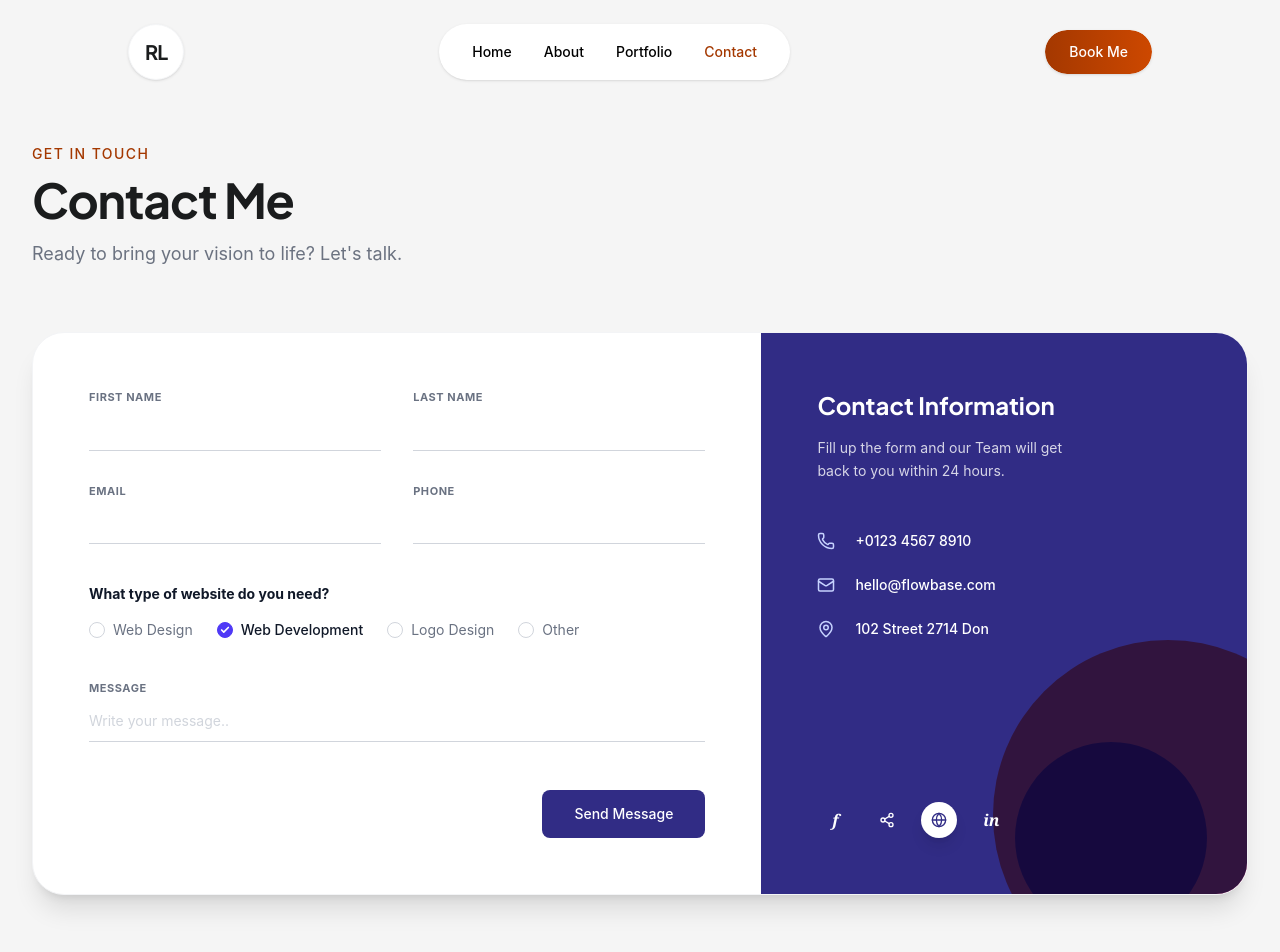
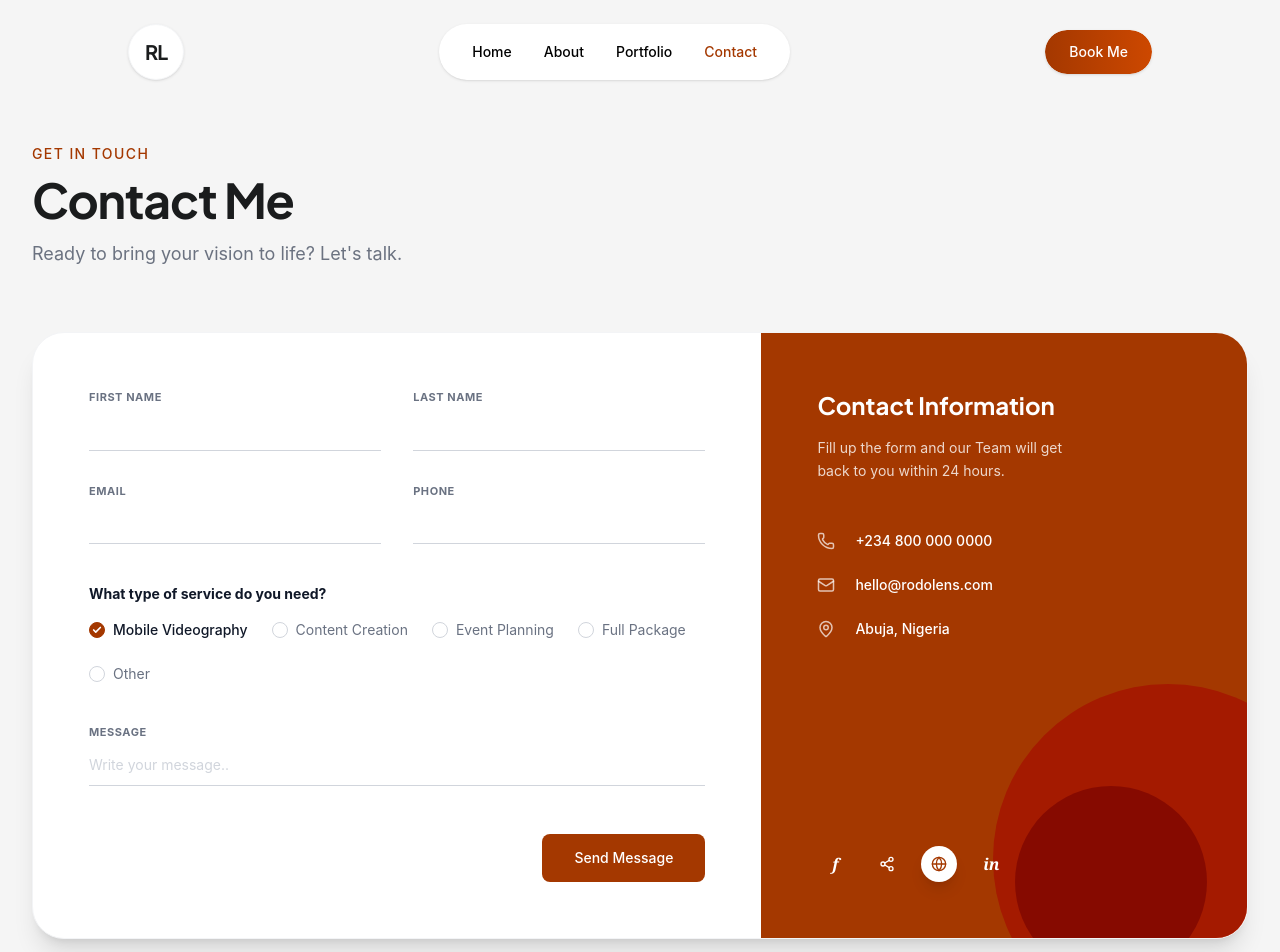
Before and after one commit to ashefor/rodo, a Next.js app: page /contact in a window 1280 px wide. Shown: the top 952 px of the page. Built offline with nearby package versions, Linux system fonts and the light colour scheme.

Commit message:
refactor: Centralize contact details and service options, and standardize styling with primary color classes.

```diff
--- a/src/components/contact/ContactForm.tsx
+++ b/src/components/contact/ContactForm.tsx
@@ -7,8 +7,7 @@ import { z } from "zod";
 import { motion } from "framer-motion";
 import { Check } from "lucide-react";
 
-// The service options mapped to what's likely offered or common in standard templates
-const RADIO_OPTIONS = ["Web Design", "Web Development", "Logo Design", "Other"];
+import { SERVICE_OPTIONS } from "@/lib/constants";
 
 const contactSchema = z.object({
   firstName: z.string().min(2, "Required"),
@@ -31,7 +30,7 @@ export function ContactForm() {
   } = useForm<ContactFormData>({
     resolver: zodResolver(contactSchema),
     defaultValues: {
-      service: "Web Development",
+      service: SERVICE_OPTIONS[0],
     }
   });
 
@@ -98,9 +97,9 @@ export function ContactForm() {
 
       {/* Radio Service Group */}
       <div className="pt-2">
-        <label className="text-sm font-bold text-gray-900 mb-4 block">What type of website do you need?</label>
+        <label className="text-sm font-bold text-gray-900 mb-4 block">What type of service do you need?</label>
         <div className="flex flex-wrap gap-4 md:gap-6">
-          {RADIO_OPTIONS.map((opt) => (
+          {SERVICE_OPTIONS.map((opt) => (
             <label key={opt} className="flex items-center gap-2 cursor-pointer group">
               <input
                 type="radio"
@@ -108,7 +107,7 @@ export function ContactForm() {
                 {...register("service")}
                 className="hidden"
               />
-              <div className={`w-4 h-4 rounded-full border flex items-center justify-center transition-colors ${selectedService === opt ? 'border-indigo-600 bg-indigo-600' : 'border-gray-300 group-hover:border-indigo-400'}`}>
+              <div className={`w-4 h-4 rounded-full border flex items-center justify-center transition-colors ${selectedService === opt ? 'border-primary bg-primary' : 'border-gray-300 group-hover:border-primary/50'}`}>
                 {selectedService === opt && <Check size={10} className="text-white" strokeWidth={4} />}
               </div>
               <span className={`text-sm ${selectedService === opt ? 'text-gray-900 font-medium' : 'text-gray-500'}`}>{opt}</span>
@@ -129,7 +128,7 @@ export function ContactForm() {
         <motion.button
           type="submit"
           disabled={isSubmitting}
-          className="px-8 py-3.5 rounded-lg bg-indigo-900 text-white font-medium text-sm hover:bg-indigo-800 transition-colors disabled:opacity-50 min-w-[160px]"
+          className="px-8 py-3.5 rounded-lg bg-primary text-white font-medium text-sm hover:bg-primary/90 transition-colors disabled:opacity-50 min-w-[160px]"
           whileTap={{ scale: 0.98 }}
         >
           {isSubmitting ? (
--- a/src/components/contact/ContactVisual.tsx
+++ b/src/components/contact/ContactVisual.tsx
@@ -6,10 +6,10 @@ import { SOCIAL_LINKS } from "@/lib/constants";
 
 export function ContactVisual() {
   return (
-    <div className="relative h-full w-full min-h-[500px] bg-indigo-900 text-white overflow-hidden p-8 md:p-12 lg:p-14 flex flex-col justify-between">
+    <div className="relative h-full w-full min-h-[500px] bg-primary text-white overflow-hidden p-8 md:p-12 lg:p-14 flex flex-col justify-between">
       {/* Decorative Circles matching the screenshot */}
       <div className="absolute -bottom-24 -right-24 w-[350px] h-[350px] rounded-full bg-red-400/90 mix-blend-multiply" />
-      <div className="absolute -bottom-10 right-10 w-48 h-48 rounded-full bg-indigo-500/90 mix-blend-multiply" />
+      <div className="absolute -bottom-10 right-10 w-48 h-48 rounded-full bg-primary-container/90 mix-blend-multiply" />
 
       {/* Content Top */}
       <div className="relative z-10 w-full">
@@ -22,22 +22,22 @@ export function ContactVisual() {
 
         <div className="space-y-6">
           <div className="flex items-center gap-5">
-            <Phone size={18} className="text-indigo-200" />
-            <a href={`tel:${SOCIAL_LINKS.phone}`} className="text-sm font-medium hover:text-indigo-200 transition-colors">
-              +0123 4567 8910
+            <Phone size={18} className="text-white/70" />
+            <a href={`tel:${SOCIAL_LINKS.phone}`} className="text-sm font-medium hover:text-white/70 transition-colors">
+              {SOCIAL_LINKS.phone}
             </a>
           </div>
 
           <div className="flex items-center gap-5">
-            <Mail size={18} className="text-indigo-200" />
-            <a href={`mailto:${SOCIAL_LINKS.email}`} className="text-sm font-medium hover:text-indigo-200 transition-colors">
-              hello@flowbase.com
+            <Mail size={18} className="text-white/70" />
+            <a href={`mailto:${SOCIAL_LINKS.email}`} className="text-sm font-medium hover:text-white/70 transition-colors">
+              {SOCIAL_LINKS.email}
             </a>
           </div>
 
           <div className="flex items-center gap-5">
-            <MapPin size={18} className="text-indigo-200" />
-            <p className="text-sm font-medium">102 Street 2714 Don</p>
+            <MapPin size={18} className="text-white/70" />
+            <p className="text-sm font-medium">Abuja, Nigeria</p>
           </div>
         </div>
       </div>
@@ -50,7 +50,7 @@ export function ContactVisual() {
         <a href={SOCIAL_LINKS.twitter} aria-label="Twitter" className="w-9 h-9 rounded-full flex items-center justify-center hover:bg-white/10 transition-colors">
           <Share2 size={16} />
         </a>
-        <a href={SOCIAL_LINKS.instagram} aria-label="Instagram" className="w-9 h-9 rounded-full bg-white text-indigo-900 flex items-center justify-center shadow-lg hover:scale-105 transition-transform">
+        <a href={SOCIAL_LINKS.instagram} aria-label="Instagram" className="w-9 h-9 rounded-full bg-white text-primary flex items-center justify-center shadow-lg hover:scale-105 transition-transform">
           <Globe size={16} />
         </a>
         <a href="#" aria-label="LinkedIn" className="w-9 h-9 rounded-full flex items-center justify-center hover:bg-white/10 transition-colors">
```
